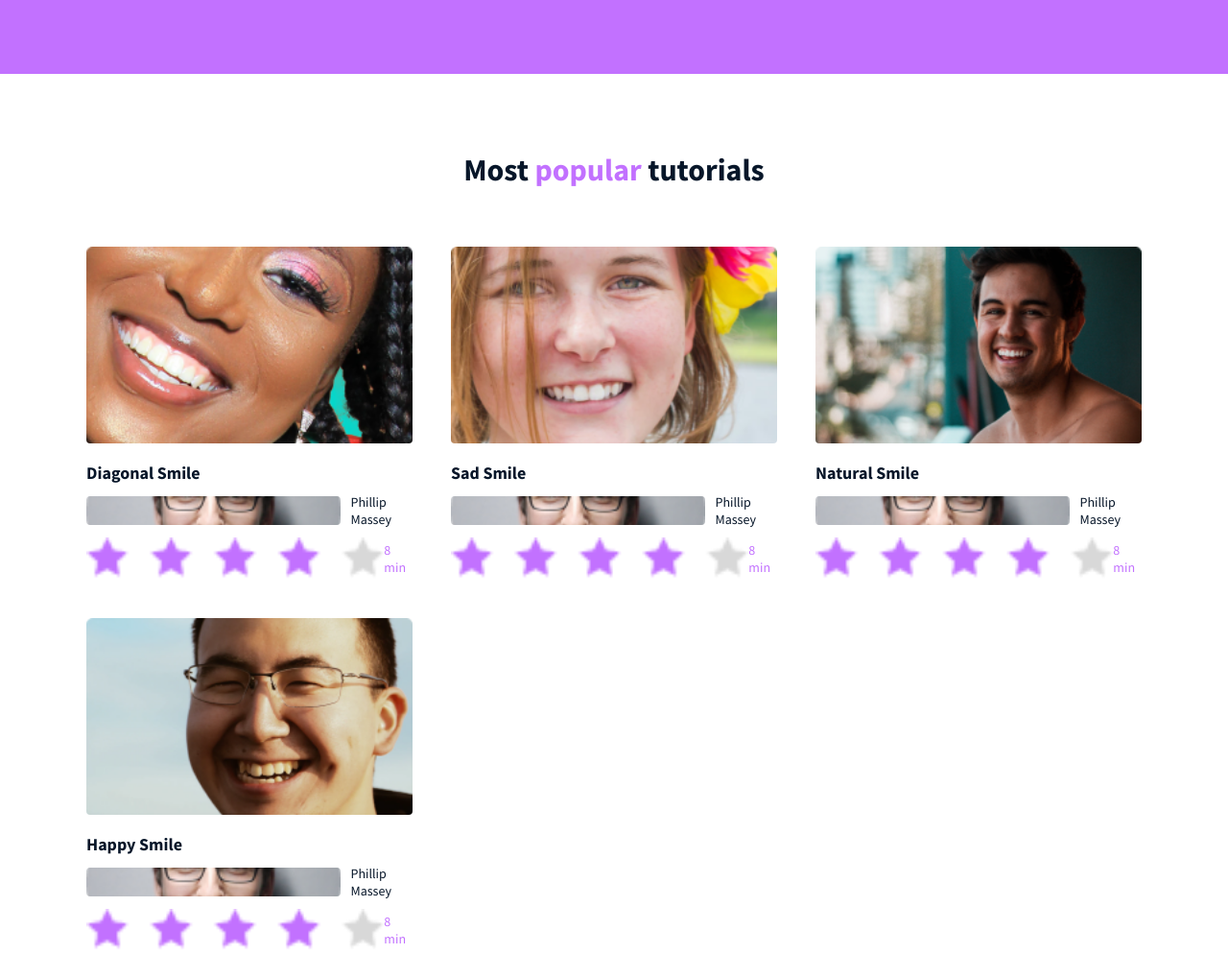
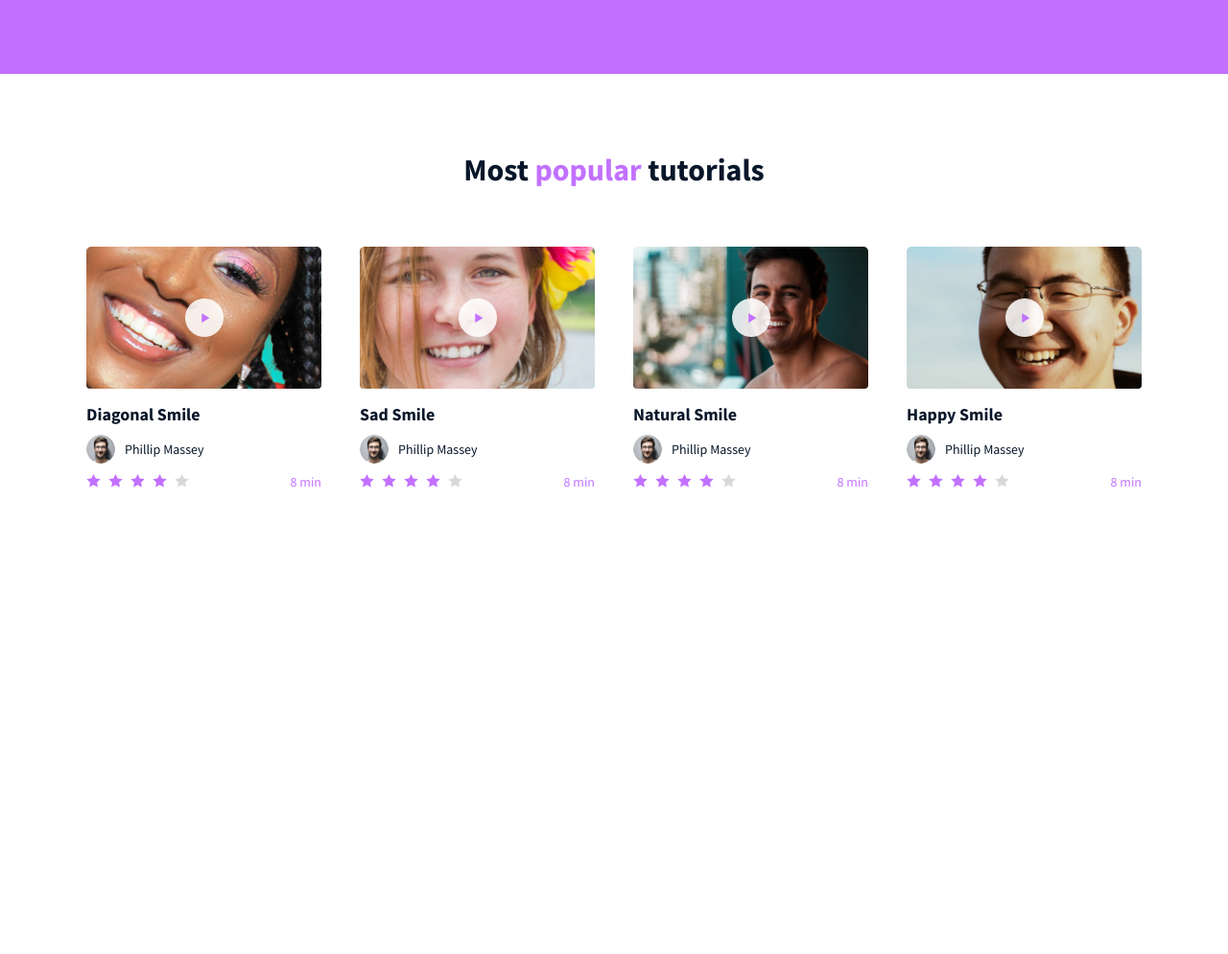
Before and after one commit to Faith043888/alx_html_css, a plain HTML site: page css_advanced/index.html in a window 1280 px wide. Shown: the part 1043-2037 px from the top of the page at 96% size. After the commit the page ends 1634 px from the top, so only its background shows below. Drawn offline with Linux system fonts and the light colour scheme.

Commit message:
Add video icon to the tutorial cards

```diff
--- a/css_advanced/index.html
+++ b/css_advanced/index.html
@@ -81,9 +81,13 @@
 <section class="tutorials">
   <h2 class="tutorials-heading">Most <span class="highlight">popular</span> tutorials</h2>
   <div class="tutorials-grid">
-    <!-- Tutorial 1 -->
+
+    <!-- Tutorial Card -->
     <div class="tutorial-card">
-      <img src="images/9.png" alt="Tutorial 1">
+      <div class="thumbnail">
+        <img src="images/9.png" alt="Tutorial 1">
+        <img src="images/play.png" class="play-icon" alt="Play">
+      </div>
       <h3>Diagonal Smile</h3>
       <div class="tutorial-meta">
         <img src="images/1.png" alt="Author 1" class="author-img">
@@ -95,9 +99,12 @@
       </div>
     </div>
 
-    <!-- Tutorial 2 -->
+    <!-- Repeat for other 3 tutorials -->
     <div class="tutorial-card">
-      <img src="images/7.png" alt="Tutorial 2">
+      <div class="thumbnail">
+        <img src="images/7.png" alt="Tutorial 2">
+        <img src="images/play.png" class="play-icon" alt="Play">
+      </div>
       <h3>Sad Smile</h3>
       <div class="tutorial-meta">
         <img src="images/1.png" alt="Author 1" class="author-img">
@@ -109,9 +116,11 @@
       </div>
     </div>
 
-    <!-- Tutorial 3 -->
     <div class="tutorial-card">
-      <img src="images/8.png" alt="Tutorial 3">
+      <div class="thumbnail">
+        <img src="images/8.png" alt="Tutorial 3">
+        <img src="images/play.png" class="play-icon" alt="Play">
+      </div>
       <h3>Natural Smile</h3>
       <div class="tutorial-meta">
         <img src="images/1.png" alt="Author 1" class="author-img">
@@ -123,9 +132,11 @@
       </div>
     </div>
 
-    <!-- Tutorial 4 -->
     <div class="tutorial-card">
-      <img src="images/6.png" alt="Tutorial 4">
+      <div class="thumbnail">
+        <img src="images/6.png" alt="Tutorial 4">
+        <img src="images/play.png" class="play-icon" alt="Play">
+      </div>
       <h3>Happy Smile</h3>
       <div class="tutorial-meta">
         <img src="images/1.png" alt="Author 1" class="author-img">
@@ -136,8 +147,11 @@
         <p>8 min</p>
       </div>
     </div>
+
   </div>
 </section>
+
+
 
 
 
--- a/css_advanced/style.css
+++ b/css_advanced/style.css
@@ -178,7 +178,7 @@ nav a {
 
 /* Tutorials Section */
 .tutorials {
-  padding: 80px 20px;
+  padding: 80px 40px;
   background-color: #fff;
   color: #071629;
   text-align: center;
@@ -194,22 +194,39 @@ nav a {
   font-weight: 700;
 }
 
+/* Grid: 4 in a row */
 .tutorials-grid {
   display: grid;
-  grid-template-columns: repeat(auto-fit, minmax(250px, 1fr));
+  grid-template-columns: repeat(4, 1fr);
   gap: 40px;
   max-width: 1100px;
   margin: 0 auto;
 }
 
+/* Tutorial Card */
 .tutorial-card {
   text-align: left;
   background-color: #fff;
 }
 
-.tutorial-card img {
+.thumbnail {
+  position: relative;
+}
+
+.thumbnail img:first-child {
   width: 100%;
+  height: auto;
+  display: block;
   border-radius: 4px;
+}
+
+.play-icon {
+  position: absolute;
+  top: 50%;
+  left: 50%;
+  width: 40px;
+  height: 40px;
+  transform: translate(-50%, -50%);
 }
 
 .tutorial-card h3 {
```
